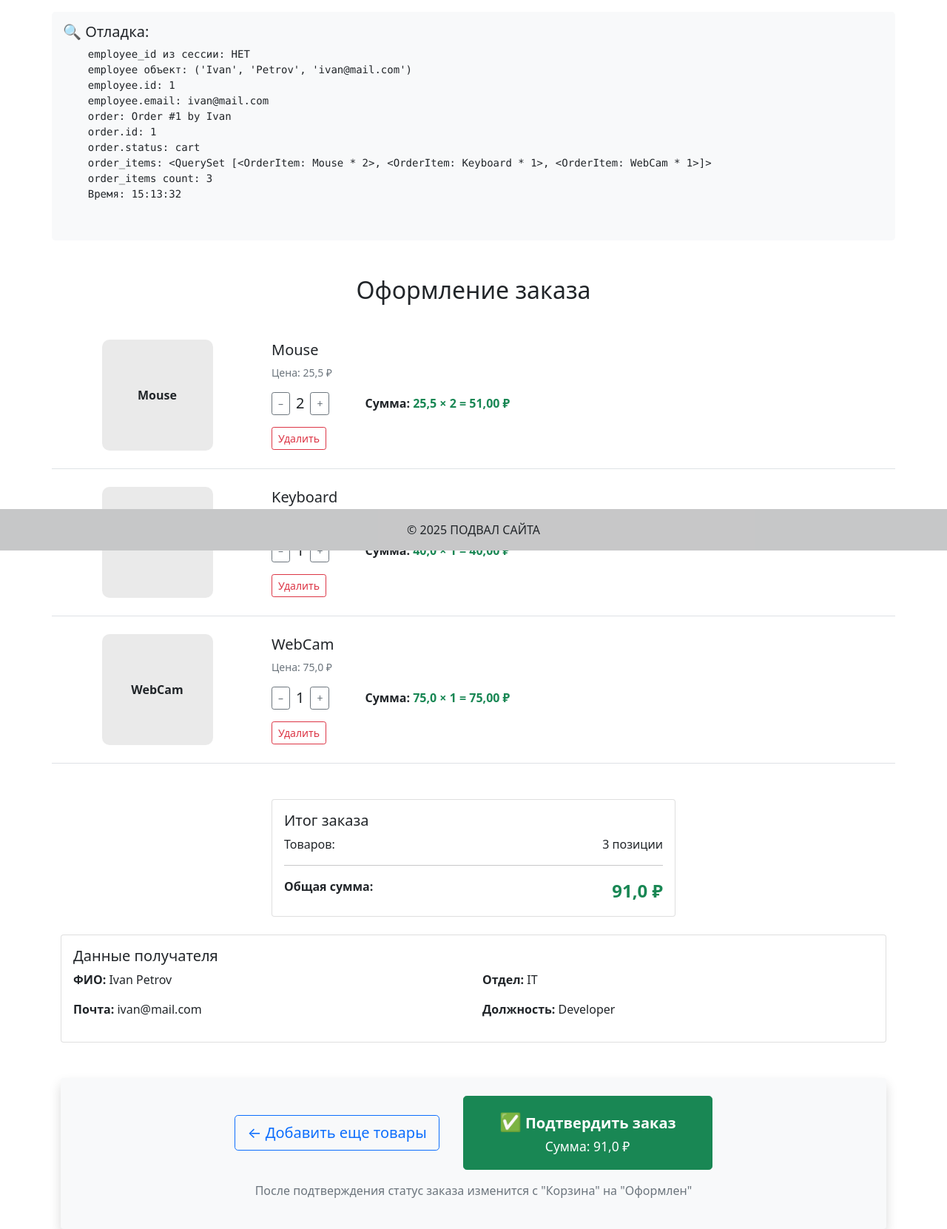
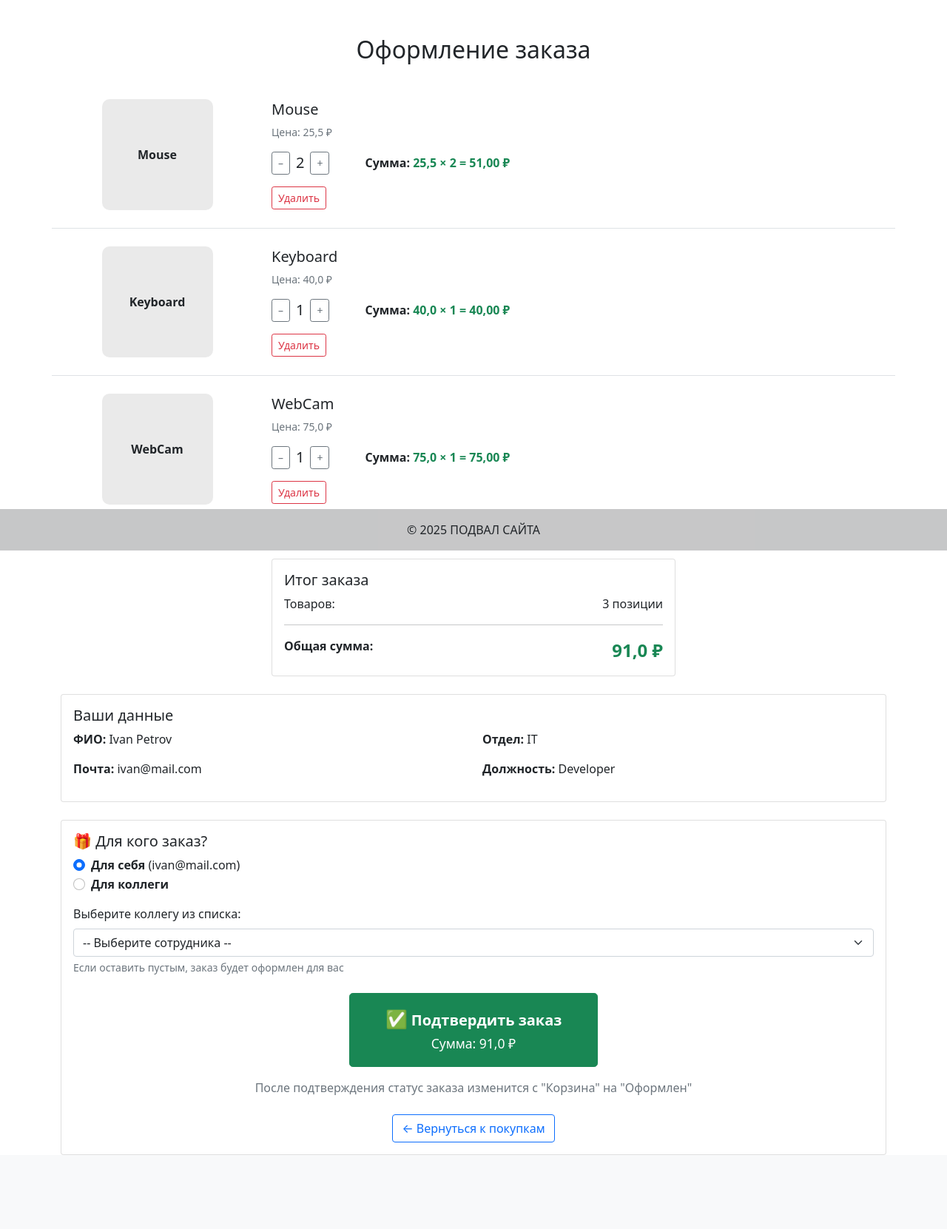
Before and after one commit to Nuratahir/corporate_store_of_parks_and_squares, a Django app: template store_app/templates/store_app/ordering.html in a window 1280 px wide. Shown: the part 56-1717 px from the top of the page at 74% size. After the commit the page ends 1617 px from the top, so only its background shows below. Run offline with Django 5.2, Linux system fonts and the light colour scheme; the template is opened without the code that fills it: values that come from a table or form of the project are taken from there, others are empty; data comes from the database, SQL or seed files in the repository.

Commit message:
оформление заказов готов, теперь приступаем к показу заказов в личном кабинете

```diff
--- a/store_app/templates/store_app/ordering.html
+++ b/store_app/templates/store_app/ordering.html
@@ -4,23 +4,23 @@
 
 {% block content %}
 
-<!-- ОТЛАДОЧНЫЙ БЛОК (временно) -->
-<div class="container mt-3" style="background: #f8f9fa; padding: 15px; border-radius: 5px;">
-    <h5>🔍 Отладка:</h5>
-    <pre>
-    employee_id из сессии: {{ request.session.employee_id|default:"НЕТ" }}
-    employee объект: {{ employee|default:"НЕТ" }}
-    employee.id: {{ employee.id|default:"НЕТ" }}
-    employee.email: {{ employee.email|default:"НЕТ" }}
-    order: {{ order|default:"НЕТ" }}
-    order.id: {{ order.id|default:"НЕТ" }}
-    order.status: {{ order.status|default:"НЕТ" }}
-    order_items: {{ order_items|default:"НЕТ" }}
-    order_items count: {{ order_items|length|default:"0" }}
-    Время: {% now "H:i:s" %}
-    </pre>
-</div>
-<!-- КОНЕЦ ОТЛАДКИ -->
+<!--&lt;!&ndash; ОТЛАДОЧНЫЙ БЛОК (временно) &ndash;&gt;-->
+<!--<div class="container mt-3" style="background: #f8f9fa; padding: 15px; border-radius: 5px;">-->
+<!--    <h5>🔍 Отладка:</h5>-->
+<!--    <pre>-->
+<!--    employee_id из сессии: {{ request.session.employee_id|default:"НЕТ" }}-->
+<!--    employee объект: {{ employee|default:"НЕТ" }}-->
+<!--    employee.id: {{ employee.id|default:"НЕТ" }}-->
+<!--    employee.email: {{ employee.email|default:"НЕТ" }}-->
+<!--    order: {{ order|default:"НЕТ" }}-->
+<!--    order.id: {{ order.id|default:"НЕТ" }}-->
+<!--    order.status: {{ order.status|default:"НЕТ" }}-->
+<!--    order_items: {{ order_items|default:"НЕТ" }}-->
+<!--    order_items count: {{ order_items|length|default:"0" }}-->
+<!--    Время: {% now "H:i:s" %}-->
+<!--    </pre>-->
+<!--</div>-->
+<!--&lt;!&ndash; КОНЕЦ ОТЛАДКИ &ndash;&gt;-->
 
 <style>
     .product-card {
@@ -102,7 +102,7 @@
                         <div class="d-flex justify-content-between">
                             <strong>Общая сумма:</strong>
                             <strong class="text-success fs-4">
-                                {{ order.total_price }} ₽  <!-- ← ВОТ ОН! -->
+                                {{ order.total_price }} ₽
                             </strong>
                         </div>
                     </div>
@@ -113,7 +113,7 @@
         <!-- ДАННЫЕ ПОЛЬЗОВАТЕЛЯ -->
         <div class="card mt-4">
             <div class="card-body">
-                <h5>Данные получателя</h5>
+                <h5>Ваши данные</h5>
                 <div class="row">
                     <div class="col-md-6">
                         <p><strong>ФИО:</strong> {{ employee.first_name }} {{ employee.last_name }}</p>
@@ -127,29 +127,66 @@
             </div>
         </div>
 
-        <!-- КНОПКИ -->
-        <div class="mt-5 text-center bg-light p-4 rounded shadow">
-    <div class="d-flex justify-content-center align-items-center gap-3 flex-wrap">
-        <a href="{% url 'start_page' %}" class="btn btn-outline-primary btn-lg">
-            ← Добавить еще товары
-        </a>
+        <!-- ВЫБОР ПОЛУЧАТЕЛЯ И ФОРМА ОФОРМЛЕНИЯ -->
+        <div class="card mt-4">
+            <div class="card-body">
+                <h5>🎁 Для кого заказ?</h5>
 
-        <div class="vr d-none d-md-block" style="height: 40px;"></div>
+                <form method="post">
+                    {% csrf_token %}
 
-        <form method="post" class="m-0">
-            {% csrf_token %}
+                    <!-- Простые радио-кнопки -->
+                    <div class="mb-3">
+                        <div class="form-check">
+                            <input class="form-check-input" type="radio" name="recipient_type"
+                                   id="for_self" value="self" checked>
+                            <label class="form-check-label" for="for_self">
+                                <strong>Для себя</strong> ({{ employee.email }})
+                            </label>
+                        </div>
+
+                        <div class="form-check">
+                            <input class="form-check-input" type="radio" name="recipient_type"
+                                   id="for_colleague" value="colleague">
+                            <label class="form-check-label" for="for_colleague">
+                                <strong>Для коллеги</strong>
+                            </label>
+                        </div>
+                    </div>
+
+                    <!-- Простой select, всегда видим -->
+                    <div class="mb-3">
+                        <label class="form-label">Выберите коллегу из списка:</label>
+                        <select class="form-select" name="for_whom">
+                            <option value="">-- Выберите сотрудника --</option>
+                            {% for emp in all_employees %}
+                            <option value="{{ emp.email }}">
+                                {{ emp.first_name }} {{ emp.last_name }} - {{ emp.department }} ({{ emp.email }})
+                            </option>
+                            {% endfor %}
+                        </select>
+                        <div class="form-text">Если оставить пустым, заказ будет оформлен для вас</div>
+                    </div>
+
+                    <!-- ЕДИНАЯ КНОПКА ОФОРМЛЕНИЯ -->
+                    <div class="text-center mt-4">
                         <button type="submit" class="btn btn-success btn-lg px-5 py-3">
                             <span class="fs-4">✅</span>
                             <span class="fw-bold">Подтвердить заказ</span>
                             <br>
                             <small>Сумма: {{ order.total_price }} ₽</small>
                         </button>
-        </form>
-    </div>
 
                         <p class="text-muted mt-3">
                             После подтверждения статус заказа изменится с "Корзина" на "Оформлен"
                         </p>
+
+                        <a href="{% url 'start_page' %}" class="btn btn-outline-primary mt-2">
+                            ← Вернуться к покупкам
+                        </a>
+                    </div>
+                </form>
+            </div>
         </div>
 
     {% else %}
@@ -179,7 +216,7 @@ function updateQuantity(itemId, delta) {
     .then(response => response.json())
     .then(data => {
         if (data.success) {
-            location.reload(); // или обновить только количество на странице
+            location.reload();
         } else {
             alert('Ошибка: ' + data.error);
         }
@@ -189,7 +226,7 @@ function updateQuantity(itemId, delta) {
 function removeItem(itemId) {
     if (confirm('Удалить товар из корзины?')) {
         fetch(`/remove-item/${itemId}/`, {
-            method: 'POST',  // используем POST
+            method: 'POST',
             headers: {
                 'X-CSRFToken': '{{ csrf_token }}'
             }
@@ -202,6 +239,5 @@ function removeItem(itemId) {
         });
     }
 }
-
 </script>
 {% endblock %}
```
Also changed, not shown: store_app/views.py (+21 -1 lines). Lines whose indentation alone changed are shown as unchanged.
